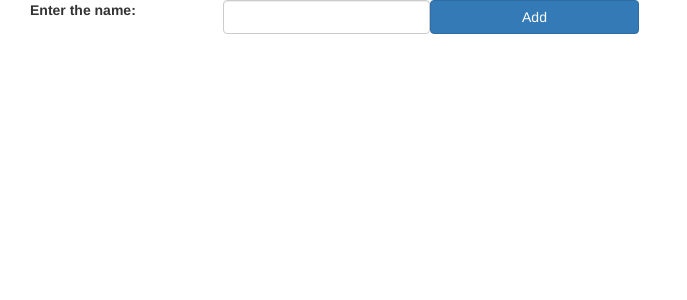
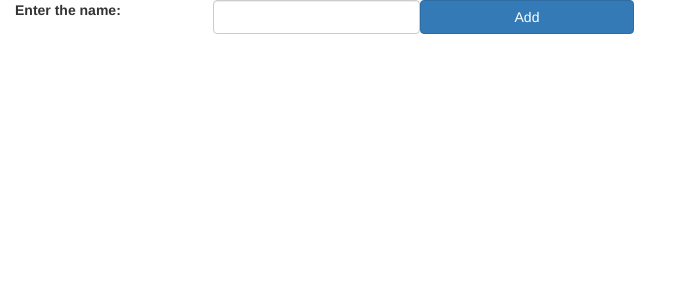
Before and after one commit to jayesh10/chat, a PHP site: page / in a window 1280 px wide. Shown: the top 300 px of the page, without its empty margins (0-687 px from the left). Run offline with PHP 8.4, Linux system fonts and the light colour scheme; some libraries are stand-ins or nearby versions.

Commit message:
Updated index.php

```diff
--- a/index.php
+++ b/index.php
@@ -12,7 +12,6 @@
 <div class="container-fluid">
   <form>
  	<div class="row">
-		  <div class="col-xs-12 col-sm-6 col-md-12">
   			<div class="form-group form-inline">
   					<label id="name-id"class="col-xs-2">Enter the name:</label>
 
```
